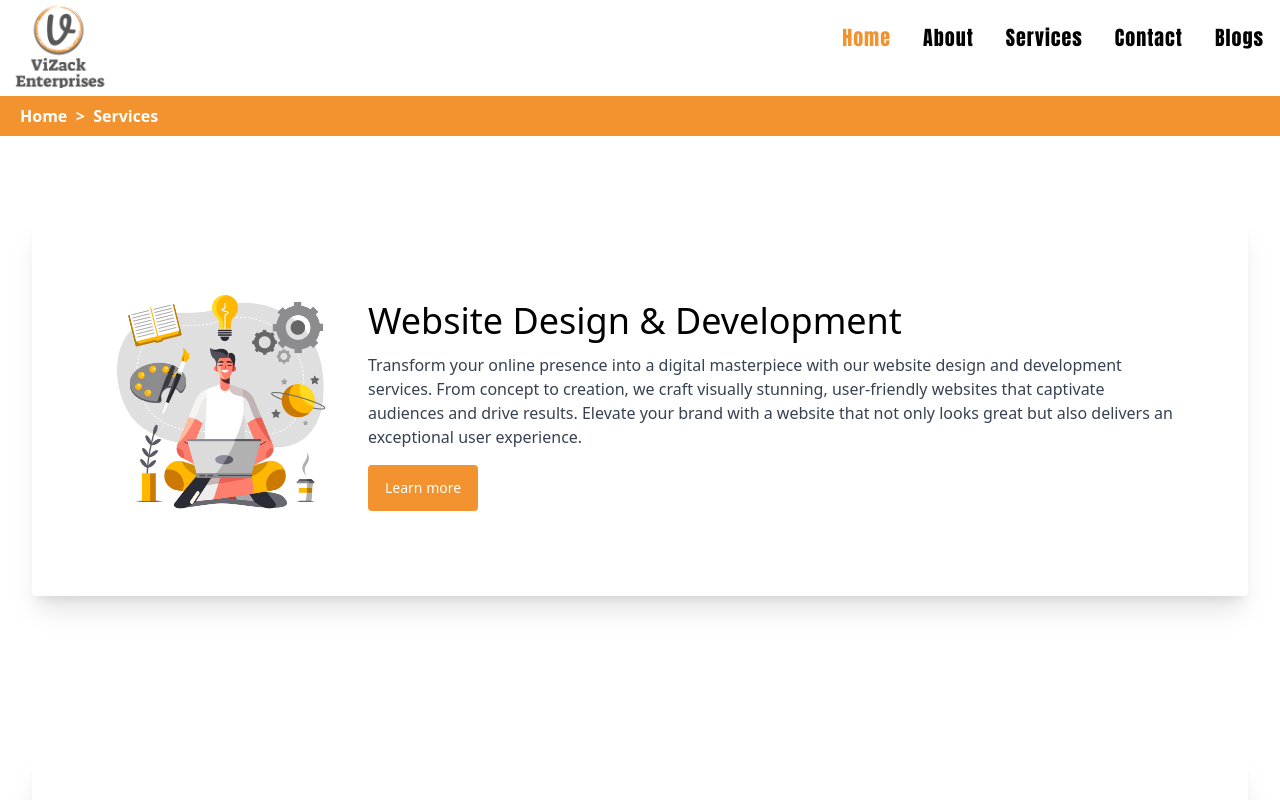
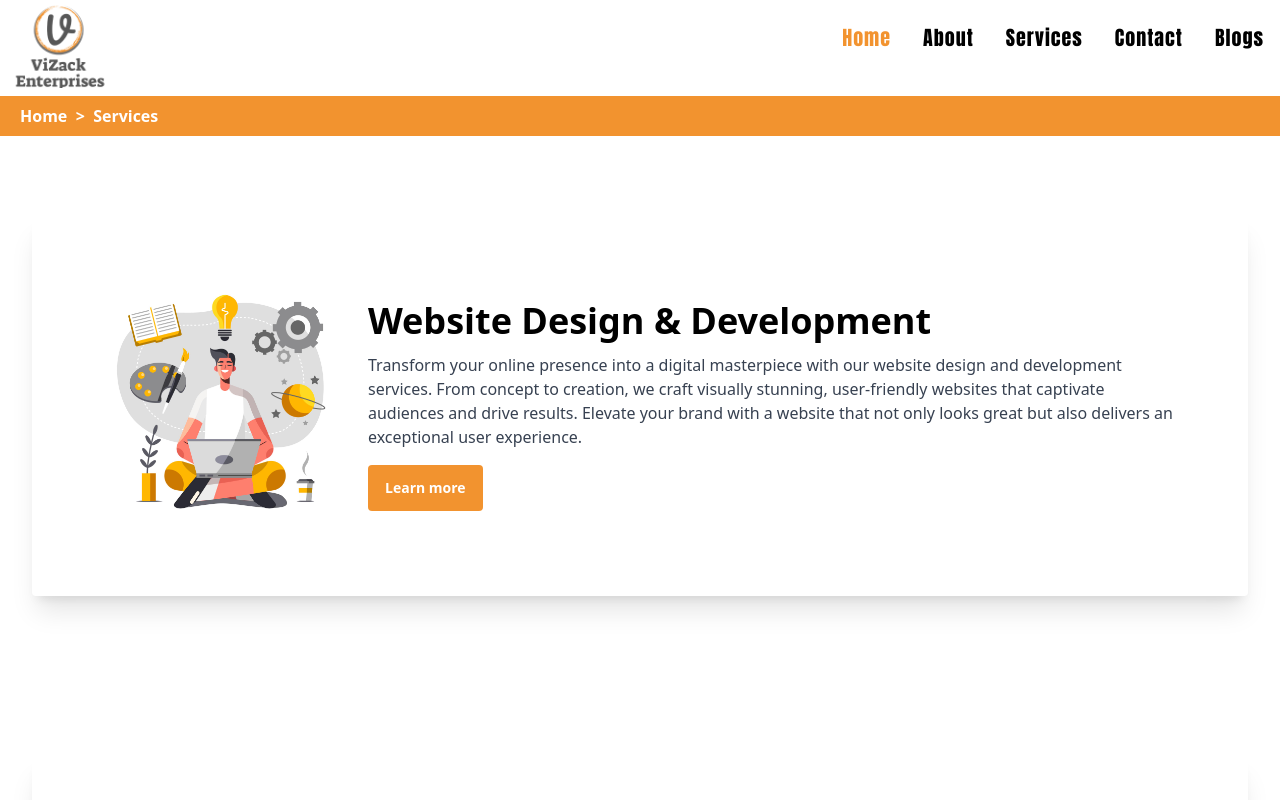
Before and after one commit to ayushsharma74/vizack.com, a Next.js app: page /services in a window 1280 px wide. Shown: the top 800 px of the page. Built offline with nearby package versions, Linux system fonts and the light colour scheme.

Commit message:
font changes

```diff
--- a/src/components/Servicecard.jsx
+++ b/src/components/Servicecard.jsx
@@ -17,7 +17,7 @@ export default function Servicecard({image_src,service,content}) {
           <img src={image_src} alt="" />
         </div>
         <div className="lg:w-3/4 flex flex-col justify-center">
-            <h1 className="text-4xl mb-3">{service}</h1>
+            <h1 className="text-4xl mb-3 font-bold">{service}</h1>
           <p className="mb-4 text-base text-gray-700">
             {content}
           </p>
@@ -27,7 +27,7 @@ export default function Servicecard({image_src,service,content}) {
             className="inline-flex items-center font-semibold transition-colors duration-200 text-deep-purple-accent-400 hover:text-deep-purple-800"
           >
             <div class="relative inline-block overflow-hidden bg-hsl-222-100-95 text-hsl-243-80-62">
-            <button type="submit" class="inline-flex justify-center py-3 px-4 border border-transparent text-sm font-medium rounded text-white bg-default hover:bg-orange-500 transition-colors">Learn more</button>
+            <button type="submit" className="font-bold inline-flex justify-center py-3 px-4 border border-transparent text-sm rounded text-white bg-default hover:bg-orange-500 transition-colors">Learn more</button>
             </div>
 
           </a>
```
